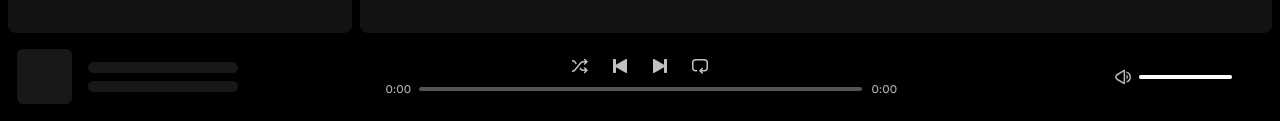
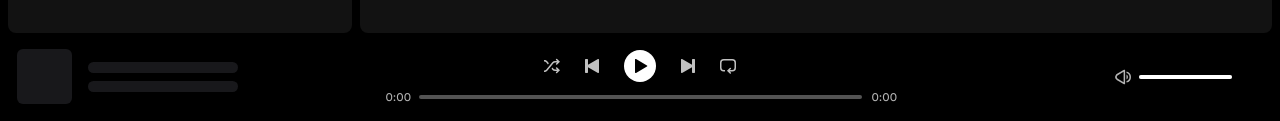
Before and after one commit to DavidStGS/Astro-Music-App, an Astro site: page / in a window 1280 px wide. Shown: the part 679-800 px from the top of the page. Built offline with nearby package versions, Linux system fonts and the light colour scheme; Astro itself is replaced by a stand-in of ours.

Commit message:
Complete

```diff
--- a/src/components/Player.jsx
+++ b/src/components/Player.jsx
@@ -99,9 +99,9 @@ export const Player = () => {
           <button aria-label='Previous' className="text-[#C1C1C1] hover:text-white cursor-default" onClick={handlePrevious}>
             <SongPrevious />
           </button>
-            {/* <button aria-label='Play' className="bg-white rounded-full p-2 cursor-default hover:scale-105 transition duration-75" onClick={handleClick}>
+            <button aria-label='Play' className="bg-white rounded-full p-2 cursor-default hover:scale-105 transition duration-75" onClick={handleClick}>
               {isPlaying ? <Pause /> : <Play />}
-            </button> */}
+            </button>
             <button aria-label='Next' className="text-[#C1C1C1] hover:text-white cursor-default" onClick={handleNext}>
               <SongNext/>
             </button>
```
